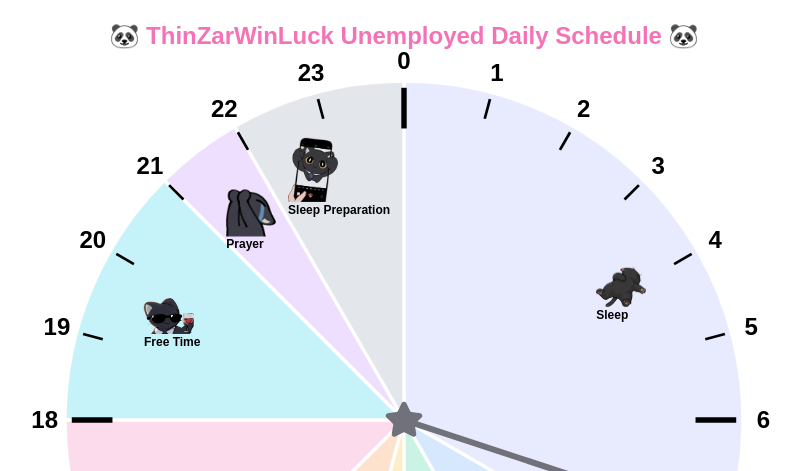
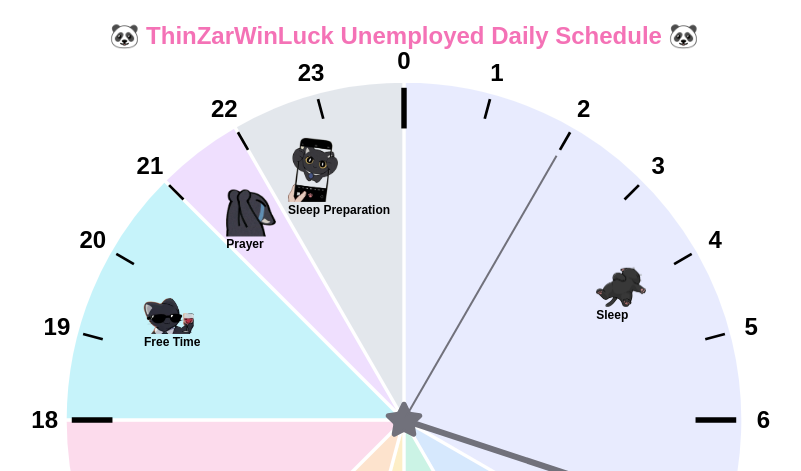
Before and after one commit to thinzarwinluck/thinzarwinluck-unemployed-daily-schedule, a Next.js app: page / in a window 1280 px wide. Shown: the top 471 px of the page, without its empty margins (236-1037 px from the left). Built offline with nearby package versions, Linux system fonts and the light colour scheme.

Commit message:
push clock update

```diff
--- a/src/components/clock-layout.tsx
+++ b/src/components/clock-layout.tsx
@@ -105,6 +105,23 @@ const DrawHourHand = ({ angle }: { angle: number }) => {
   );
 };
 
+const DrawSecondHand = ({ angle }: { angle: number }) => {
+  return (
+    <div
+      className="absolute bg-zinc-500 text-zinc-500"
+      style={{
+        width: "2px",
+        height: "45%",
+        left: "50%",
+        top: "50%",
+        transform: `translate(-50%, -100%) rotate(${angle}deg)`,
+        transformOrigin: "bottom center",
+        zIndex: 1000,
+      }}
+    ></div>
+  );
+};
+
 const ACTIVITY_RADIUS = 37;
 
 const DrawActivity = ({
@@ -192,8 +209,10 @@ const ClockLayoutComponent = () => {
   const now = new Date();
   const hours = now.getHours() % 24;
   const minutes = now.getMinutes();
+  const seconds = now.getSeconds();
 
   const [hourAngle, setHourAngle] = useState((hours + minutes / 60) * 15);
+  const [secondAngle, setSecondAngle] = useState(seconds * 6);
 
   useEffect(() => {
     const interval = setInterval(() => {
@@ -204,8 +223,18 @@ const ClockLayoutComponent = () => {
       setHourAngle(newHourAngle);
     }, 60000);
 
-    return () => clearInterval(interval);
+    const secondInterval = setInterval(() => {
+      const now = new Date();
+      const seconds = now.getSeconds();
+      setSecondAngle(seconds * 6);
+    }, 1000);
+
+    return () => {
+      clearInterval(interval);
+      clearInterval(secondInterval);
+    };
   }, []);
+
   return (
     <section className="border rounded-full size-[85vh] relative ">
       <ActivitySectors />
@@ -216,7 +245,7 @@ const ClockLayoutComponent = () => {
 
       {/* hands */}
       <DrawHourHand angle={hourAngle} />
-
+      <DrawSecondHand angle={secondAngle} />
       {/* center dot */}
       <Star className="absolute rounded-full size-10 left-1/2 top-1/2 -translate-x-1/2 -translate-y-1/2 fill-zinc-500 text-zinc-500" />
 
```
